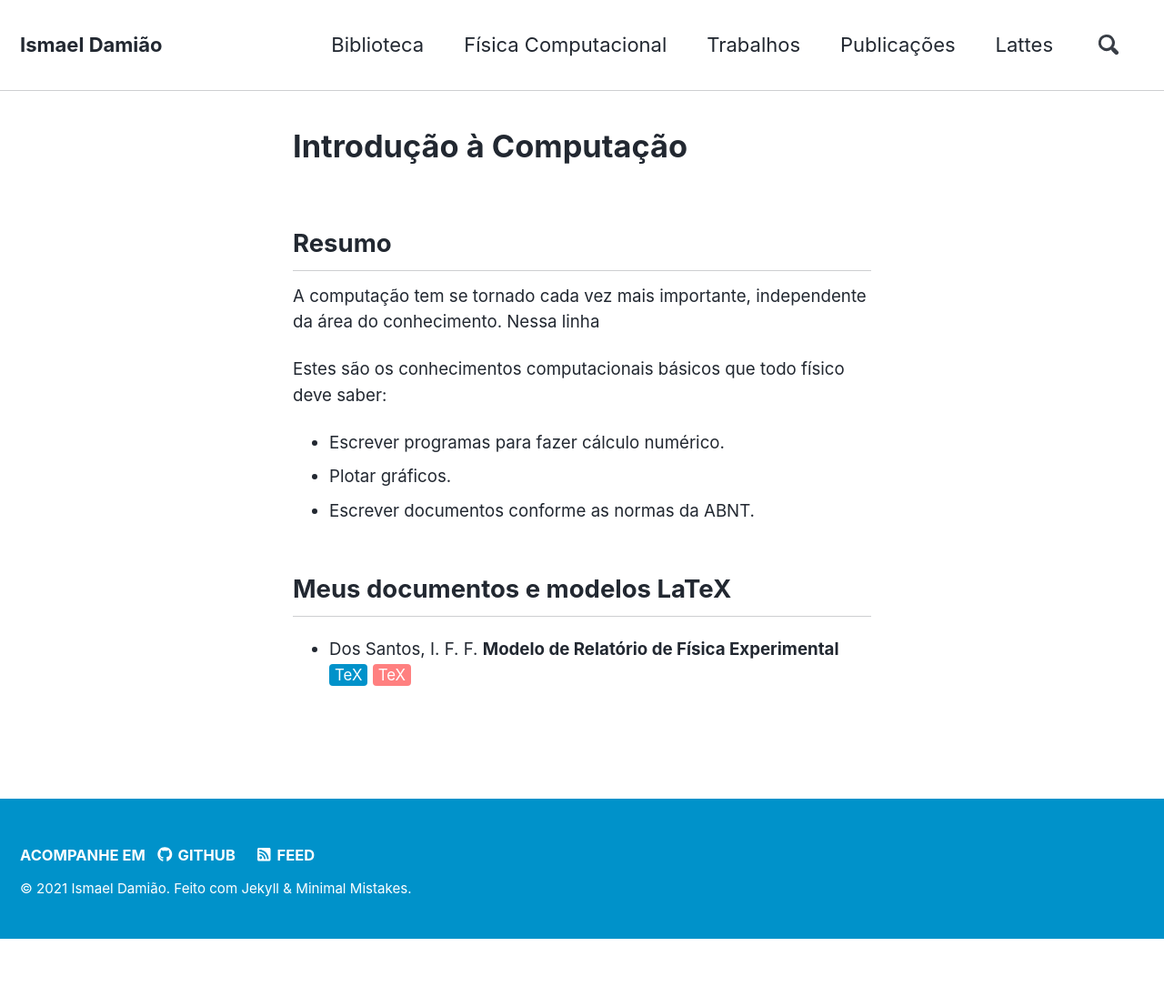
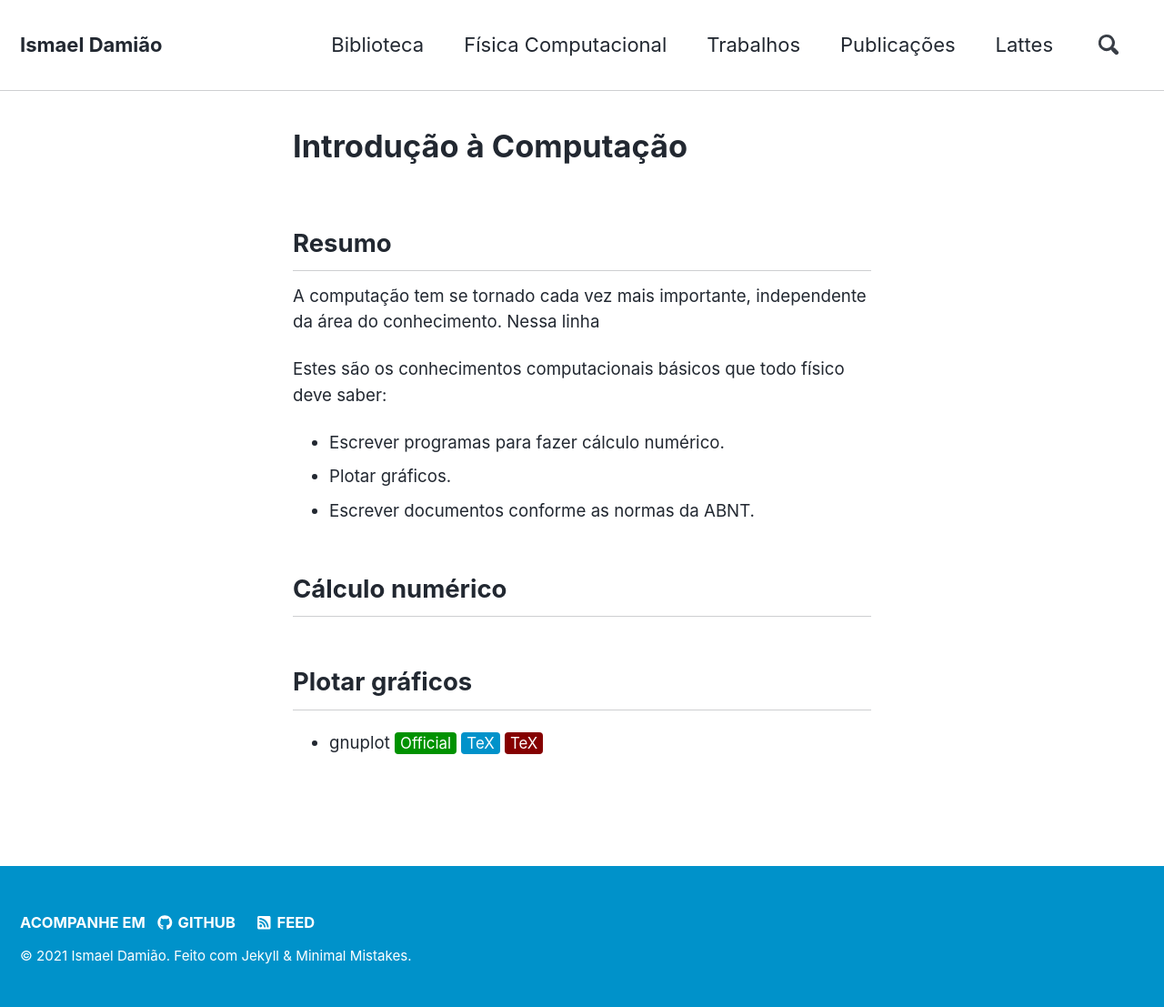
Before and after one commit to ismaeldamiao/ismaeldamiao.github.io, a Jekyll site: the page built from _pages/pt/ComputationalPhysics/Introduction.md, in a window 1280 px wide. Shown: the whole page at 91% size. Built offline with Jekyll 4.4.1, drawn with Linux system fonts in a browser that asks for light colours; nearby versions of some CDN libraries; before the commit the page ends 1032 px from its top, so only the background shows below that.

Commit message:
Update Introduction.md

```diff
--- a/_pages/pt/ComputationalPhysics/Introduction.md
+++ b/_pages/pt/ComputationalPhysics/Introduction.md
@@ -22,15 +22,10 @@ title: "Introdução à Computação"
   opacity: 0.5;
 }
 
-.button1 {background-color: #0092ca;} /* BibTeX, Blue */
-.button2 {background-color: #009200;} /* Article, Green */
-.button3 {background-color: #850000;} /* PDF, Red */
-.button4 {background-color: #b366ff;} /* Preprint, Purple */
-.button5 {background-color: #ff8080;} /* Code, Red */
-
-
 .bnt_blue {background-color: #0092ca;} /* BibTeX, Blue */
-.bnt_red {background-color: #ff8080;} /* Code, Red */
+.bnt_red {background-color: #850000;} /* Code, Red */
+.bnt_green {background-color: #009200;} /* Article, Green */
+.bnt_purple {background-color: #b366ff;} /* Preprint, Purple */
 </style>
 </head>
 
@@ -44,7 +39,11 @@ Estes são os conhecimentos computacionais básicos que todo físico deve saber:
 * Plotar gráficos.
 * Escrever documentos conforme as normas da ABNT.
 
-## Meus documentos e modelos LaTeX
-* Dos Santos, I. F. F. **Modelo de Relatório de Física Experimental**
-   <a href="https://www.overleaf.com/read/zwpkhfkffxgy"><button class="button bnt_blue">TeX</button></a>
-   <a href="https://www.overleaf.com/read/zwpkhfkffxgy"><button class="button bnt_red">TeX</button></a>
+## Cálculo numérico
+
+## Plotar gráficos
+
+* gnuplot
+   <a href="http://www.gnuplot.info/download.html"><button class="button bnt_green">Official</button></a>
+   <a href="http://www.gnuplot.info/download.html"><button class="button bnt_blue">TeX</button></a>
+   <a href="http://www.gnuplot.info/download.html"><button class="button bnt_red">TeX</button></a>
```
